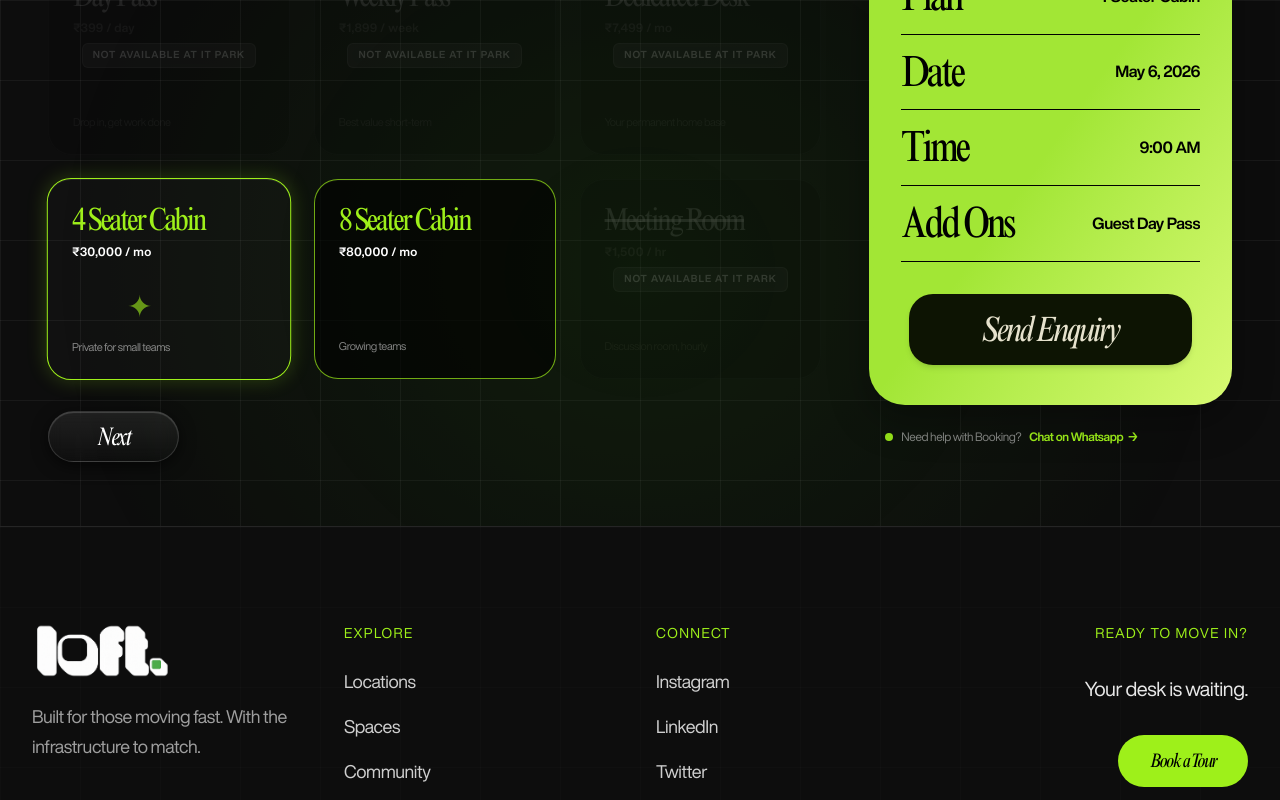
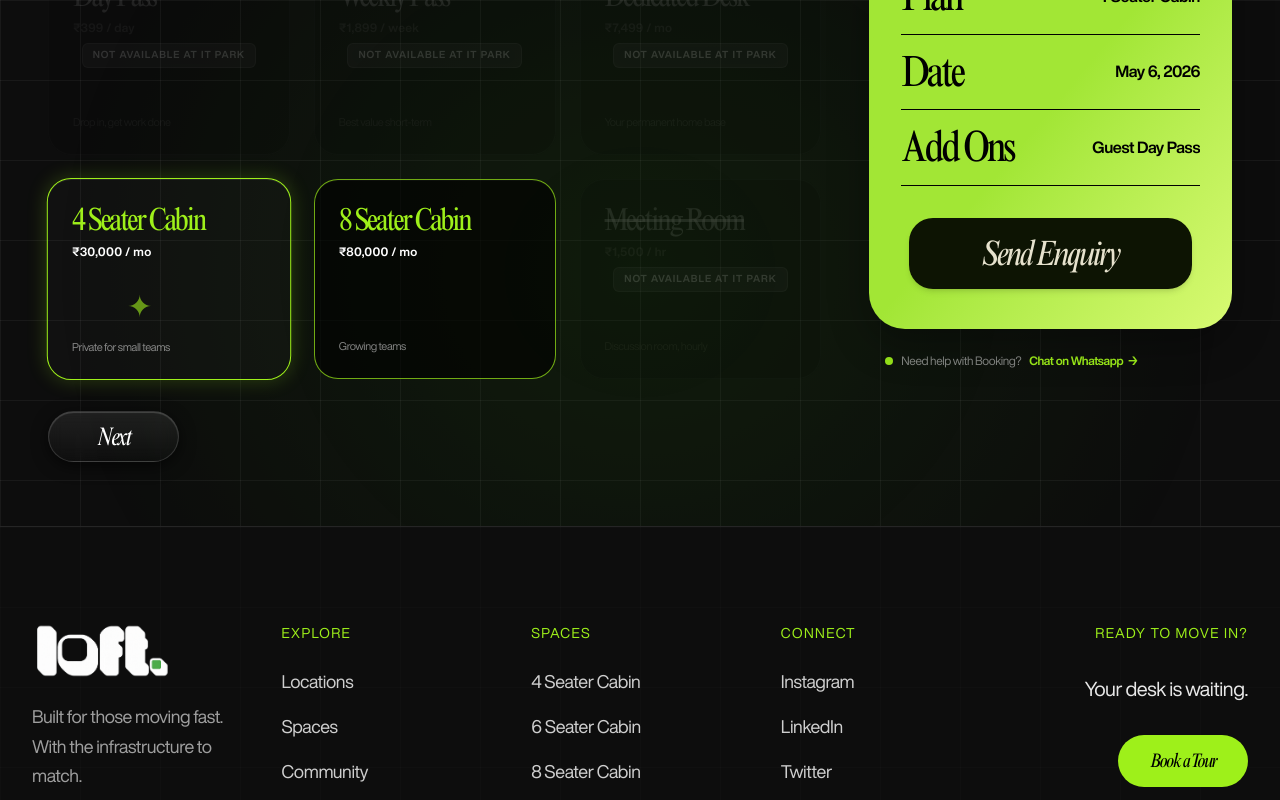
Before and after one commit to advaitkhangar01/loft-website-final, a Next.js app: page /book in a window 1280 px wide. Shown: the part 320-1120 px from the top of the page. Built offline with nearby package versions, Linux system fonts and the light colour scheme; a web font is replaced by a local one.

Commit message:
booking changes and footer edits

```diff
--- a/src/app/book/page.tsx
+++ b/src/app/book/page.tsx
@@ -28,10 +28,34 @@ export default function BookingPage() {
       "July", "August", "September", "October", "November", "December"
     ];
     const defaultDate = `${monthNames[today.getMonth()]} ${today.getDate()}, ${today.getFullYear()}`;
+
+    let initialPlan = "4 Seater Cabin";
+    let initialTime = "9:00 AM";
+
+    if (typeof window !== "undefined") {
+      const params = new URLSearchParams(window.location.search);
+      const planParam = params.get("plan");
+      const validPlans = [
+        "Day Pass",
+        "Weekly Pass",
+        "Dedicated Desk",
+        "4 Seater Cabin",
+        "8 Seater Cabin",
+        "Meeting Room"
+      ];
+      if (planParam && validPlans.includes(planParam)) {
+        initialPlan = planParam;
+        if (planParam === "4 Seater Cabin" || planParam === "8 Seater Cabin") {
+          initialTime = "";
+        }
+      }
+    }
+
     setBooking((prev) => ({
       ...prev,
+      plan: initialPlan,
       date: prev.date || defaultDate,
-      time: prev.time || "9:00 AM",
+      time: initialTime,
     }));
   }, []);
 
--- a/src/components/FooterSection.tsx
+++ b/src/components/FooterSection.tsx
@@ -12,7 +12,7 @@ export default function FooterSection() {
       <div className="max-w-[1600px] w-full mx-auto px-8 relative z-10 flex flex-col">
 
         {/* Top Grid Area */}
-        <div className="grid grid-cols-1 md:grid-cols-2 lg:grid-cols-4 gap-12 lg:gap-8 mb-24">
+        <div className="grid grid-cols-1 md:grid-cols-2 lg:grid-cols-5 gap-12 lg:gap-8 mb-24">
 
           {/* Brand & Address */}
           <div className="flex flex-col gap-6">
@@ -49,6 +49,23 @@ export default function FooterSection() {
             ))}
           </div>
 
+          {/* Spaces */}
+          <div className="flex flex-col gap-4">
+            <span className="font-body text-sm uppercase tracking-widest text-brand-lime mb-2">Spaces</span>
+            {[
+              { label: "4 Seater Cabin", href: "/book?plan=4%20Seater%20Cabin" },
+              { label: "6 Seater Cabin", href: "/book?plan=8%20Seater%20Cabin" },
+              { label: "8 Seater Cabin", href: "/book?plan=8%20Seater%20Cabin" },
+              { label: "10 Seater Cabin", href: "/book?plan=8%20Seater%20Cabin" },
+              { label: "Flex Desks", href: "/book?plan=Dedicated%20Desk" },
+            ].map(({ label, href }) => (
+              <Link key={label} href={href} className="font-body text-lg text-white/80 hover:text-white transition-colors w-fit group">
+                {label}
+                <span className="block max-w-0 group-hover:max-w-full transition-all duration-300 h-[1px] bg-brand-lime"></span>
+              </Link>
+            ))}
+          </div>
+
           {/* Socials */}
           <div className="flex flex-col gap-4">
             <span className="font-body text-sm uppercase tracking-widest text-brand-lime mb-2">Connect</span>
@@ -70,9 +87,9 @@ export default function FooterSection() {
             <p className="font-body text-xl text-white/90">
               Your desk is waiting.
             </p>
-            <button className="rounded-full bg-brand-lime text-black px-8 py-4 font-serif text-xl hover:bg-white transition-colors mt-2">
+            <Link href="/book" className="inline-block rounded-full bg-brand-lime text-black px-8 py-4 font-serif text-xl hover:bg-white transition-colors mt-2 text-center">
               Book a Tour
-            </button>
+            </Link>
           </div>
 
         </div>
--- a/src/components/booking/SidebarSummary.tsx
+++ b/src/components/booking/SidebarSummary.tsx
@@ -15,6 +15,7 @@ interface SidebarSummaryProps {
 
 export default function SidebarSummary({ booking, onPayNowClick, isSubmitting = false }: SidebarSummaryProps) {
   const addOnsText = booking.addons.length > 0 ? booking.addons.join(", ") : "None Selected";
+  const isCabin = booking.plan === "4 Seater Cabin" || booking.plan === "8 Seater Cabin";
 
   return (
     <div className="w-full lg:sticky lg:top-8 flex flex-col gap-4 select-none">
@@ -48,6 +49,7 @@ export default function SidebarSummary({ booking, onPayNowClick, isSubmitting =
             </div>
 
             {/* Time Row */}
+            {!isCabin && (
               <div className="flex justify-between items-center border-b-[1.5px] border-black pb-4 pt-1">
                 <span className="brand-serif-regular text-[38px] sm:text-[44px] leading-none tracking-[-0.05em] text-black">
                   Time
@@ -56,6 +58,7 @@ export default function SidebarSummary({ booking, onPayNowClick, isSubmitting =
                   {booking.time || "Select Time"}
                 </span>
               </div>
+            )}
 
             {/* Add Ons Row */}
             <div className="flex justify-between items-center border-b-[1.5px] border-black pb-4 pt-1">
--- a/src/components/booking/StepChoosePlan.tsx
+++ b/src/components/booking/StepChoosePlan.tsx
@@ -61,17 +61,25 @@ export default function StepChoosePlan({ booking, setBooking, onNext }: StepChoo
   const locations = ["IT Park", "Abhyankar nagar"];
 
   const handleSelectPlan = (planId: string) => {
-    setBooking((prev) => ({ ...prev, plan: planId }));
+    const isCabin = planId === "4 Seater Cabin" || planId === "8 Seater Cabin";
+    setBooking((prev) => ({
+      ...prev,
+      plan: planId,
+      time: isCabin ? "" : (prev.time || "9:00 AM")
+    }));
   };
 
   const handleSelectLocation = (e: React.ChangeEvent<HTMLSelectElement>) => {
     const nextLoc = e.target.value;
     setBooking((prev) => {
       const isUnavailable = nextLoc === "IT Park" && ["Day Pass", "Weekly Pass", "Dedicated Desk", "Meeting Room"].includes(prev.plan);
+      const nextPlan = isUnavailable ? "" : prev.plan;
+      const isCabin = nextPlan === "4 Seater Cabin" || nextPlan === "8 Seater Cabin";
       return {
         ...prev,
         location: nextLoc,
-        plan: isUnavailable ? "" : prev.plan
+        plan: nextPlan,
+        time: isCabin ? "" : (prev.time || "9:00 AM")
       };
     });
   };
--- a/src/components/booking/StepConfirmPay.tsx
+++ b/src/components/booking/StepConfirmPay.tsx
@@ -45,6 +45,8 @@ export default function StepConfirmPay({
     const email = formData.get("email") as string;
     const phone = formData.get("phone") as string;
 
+    const isCabin = booking.plan === "4 Seater Cabin" || booking.plan === "8 Seater Cabin";
+
     const bookingDetails = {
       name,
       email,
@@ -52,7 +54,7 @@ export default function StepConfirmPay({
       location: booking.location || "IT Park",
       plan: booking.plan || "Not Selected",
       date: booking.date || "Not Selected",
-      time: booking.time || "Not Selected",
+      time: isCabin ? "N/A (Monthly Cabin Booking)" : (booking.time || "Not Selected"),
       addons: booking.addons.join(", ") || "None",
       _subject: `New Co-working Booking Enquiry from ${name}`,
       _honey: "",
--- a/src/components/booking/StepDateTime.tsx
+++ b/src/components/booking/StepDateTime.tsx
@@ -5,6 +5,7 @@ import { useState } from "react";
 interface StepDateTimeProps {
   booking: {
     location: string;
+    plan: string;
     date: string;
     time: string;
   };
@@ -23,6 +24,7 @@ interface StepDateTimeProps {
 }
 
 export default function StepDateTime({ booking, setBooking, onNext, onBack }: StepDateTimeProps) {
+  const isCabin = booking.plan === "4 Seater Cabin" || booking.plan === "8 Seater Cabin";
   const weekdays = ["SUN", "MON", "TUES", "WED", "THU", "FRI", "SAT"];
   const monthNames = [
     "January", "February", "March", "April", "May", "June",
@@ -238,6 +240,7 @@ export default function StepDateTime({ booking, setBooking, onNext, onBack }: St
         </div>
 
         {/* Time Card - styled as a thin, narrow column with subtle white/grey border, no green border */}
+        {!isCabin && (
           <div className="p-4 py-8 rounded-[24px] bg-black/60 border border-white/10 shadow-[inset_0_1px_0_rgba(255,255,255,0.03)] w-full md:w-[190px] min-h-[400px] flex flex-col justify-start shrink-0">
             <div>
               <h3 className="brand-serif-regular text-[32px] sm:text-[36px] text-[#9ef01a] leading-none tracking-[-0.04em] mb-8 text-center font-normal">
@@ -265,6 +268,7 @@ export default function StepDateTime({ booking, setBooking, onNext, onBack }: St
               </div>
             </div>
           </div>
+        )}
       </div>
 
       {/* Navigation Buttons */}
```
Lines whose indentation alone changed are shown as unchanged.
